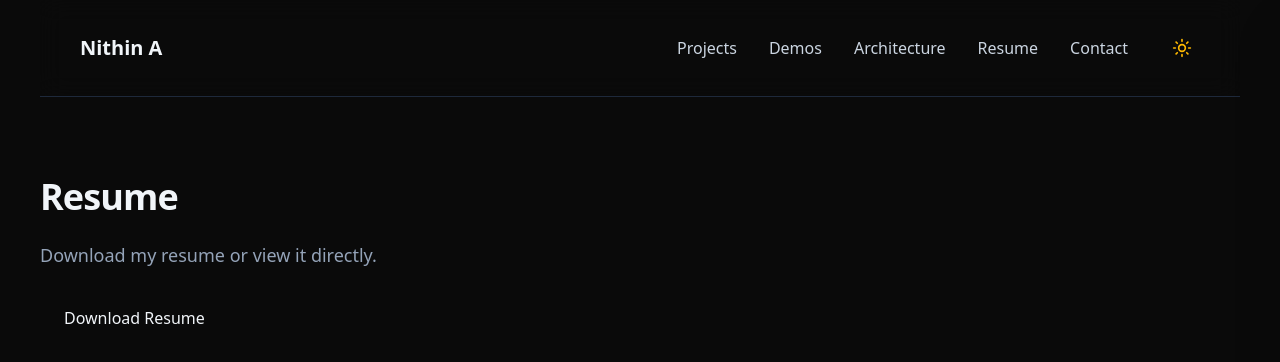
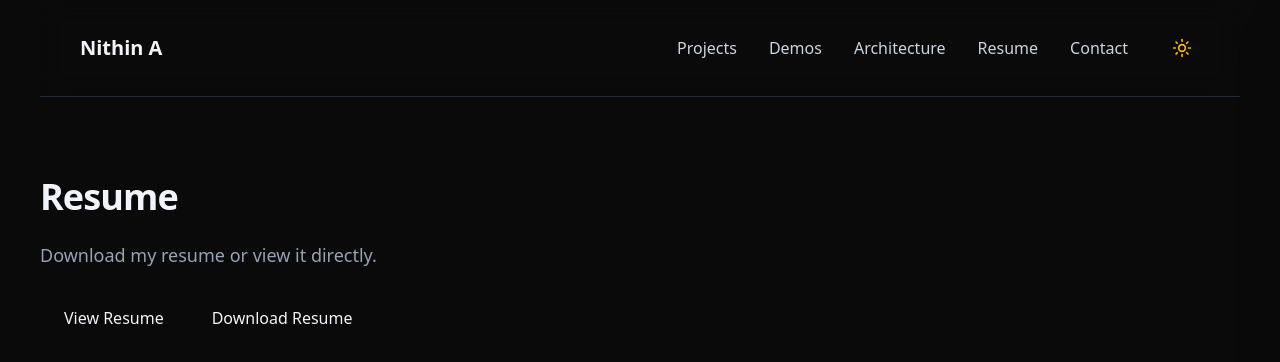
Before and after one commit to Nithi1999/my_portfolio-frontned, a Next.js app: page /resume in a window 1280 px wide. Shown: the top 362 px of the page. Built offline with nearby package versions, Linux system fonts and the light colour scheme.

Commit message:
resume download

```diff
--- a/src/app/resume/page.tsx
+++ b/src/app/resume/page.tsx
@@ -15,7 +15,23 @@ export default function Resume() {
         </p>
 
         <a
-          href="/resume.pdf"
+          href="/Nithin_A.pdf"
+          target="_blank"
+          rel="noopener noreferrer"
+          className="
+            btn-base
+            inline-block mt-6
+            bg-primary hover:bg-indigo-500
+            text-dark font-medium
+            px-6 py-2.5 rounded-lg
+            transition-colors
+          "
+        >
+          View Resume
+        </a>
+
+        <a
+          href="/Nithin_A.pdf"
           download
           className="
             btn-base
```
Also changed, not shown: 1 other file (tests, documents, lock files or other folders).
